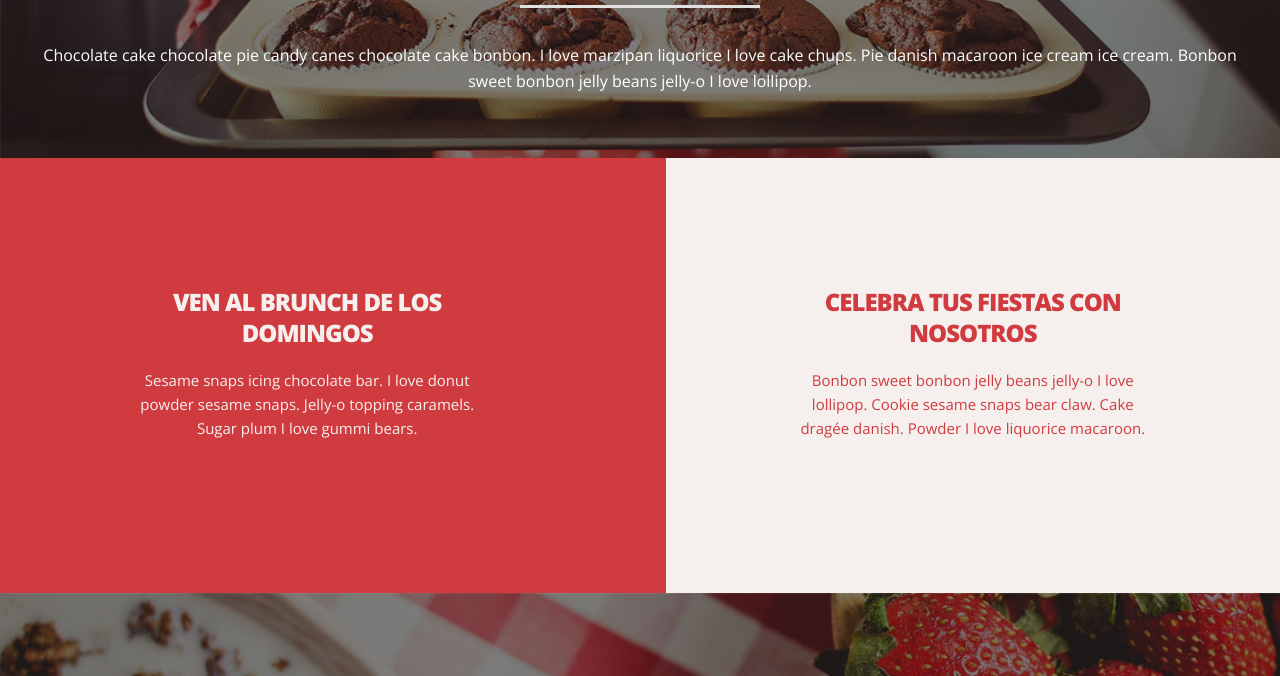
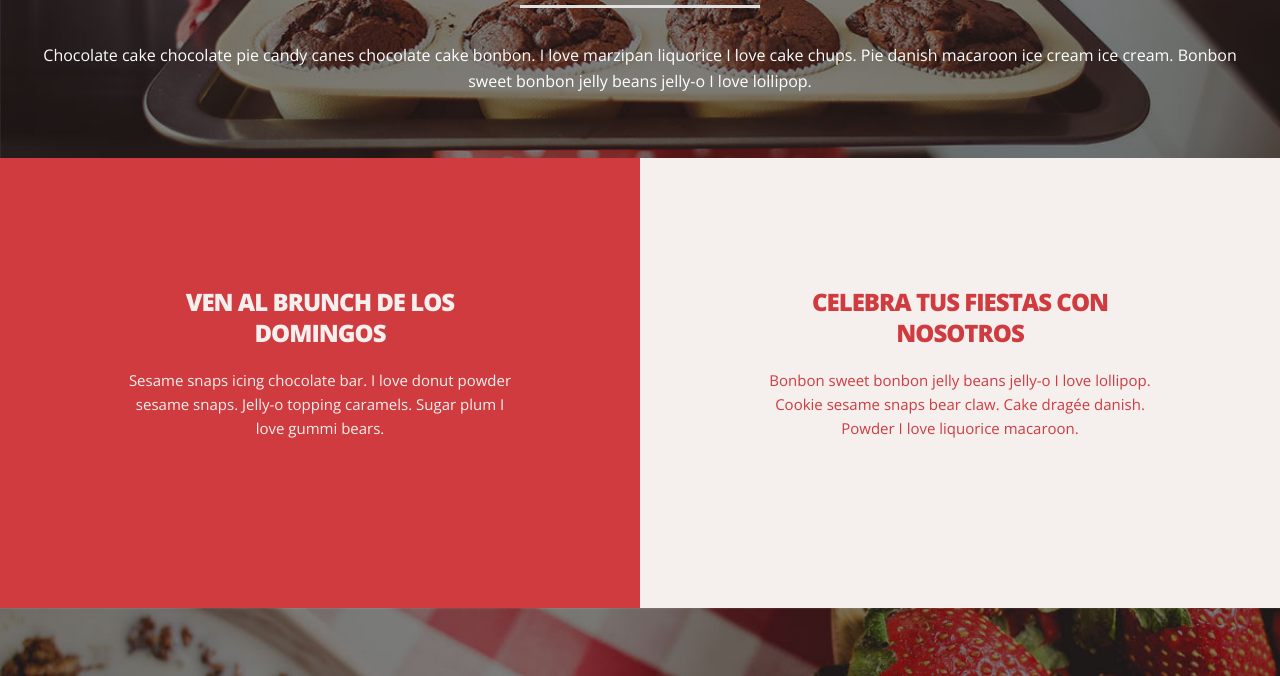
Before and after one commit to achique-luisdan/web-coffee-domestika, a plain HTML site: page index.html in a window 1280 px wide. Shown: the part 276-952 px from the top of the page. Drawn offline with nearby package versions, Linux system fonts and the light colour scheme.

Commit message:
Ajuses del responsive en la vista de desktop e intermedios.

```diff
--- a/css/skeleton.css
+++ b/css/skeleton.css
@@ -54,7 +54,7 @@
     width: 80%; }
   .column,
   .columns {
-    margin-left: 4%; }
+    margin-left: 0%; }
   .column:first-child,
   .columns:first-child {
     margin-left: 0; }
@@ -65,7 +65,7 @@
   .three.columns                  { width: 22%;            }
   .four.columns                   { width: 30.6666666667%; }
   .five.columns                   { width: 39.3333333333%; }
-  .six.columns                    { width: 48%;            }
+  .six.columns                    { width: 50%;            }
   .seven.columns                  { width: 56.6666666667%; }
   .eight.columns                  { width: 65.3333333333%; }
   .nine.columns                   { width: 74.0%;          }
--- a/css/styles.css
+++ b/css/styles.css
@@ -58,7 +58,7 @@ li a:hover {
 }
 
 .box-row-section div, .box-row2-section div, .box-contact-section div {
-  min-height: 250px;
+  min-height: 450px;
 }
 
 .box-row-section div div, .box-contact-section div div {
@@ -231,5 +231,5 @@ body {
 
 body > section.box-bg2-section > button {
     max-width: 40%;
-    overflow: auto;
+    overflow: hidden;
 }
```
